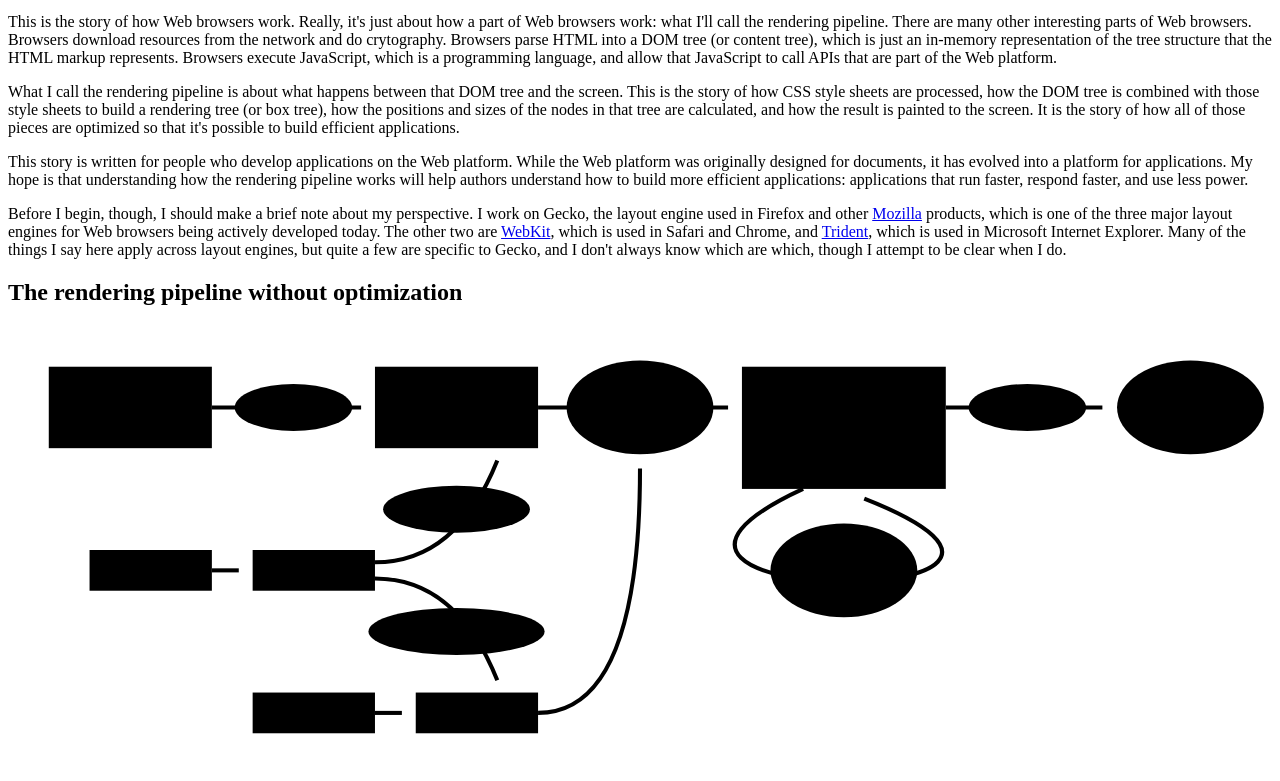
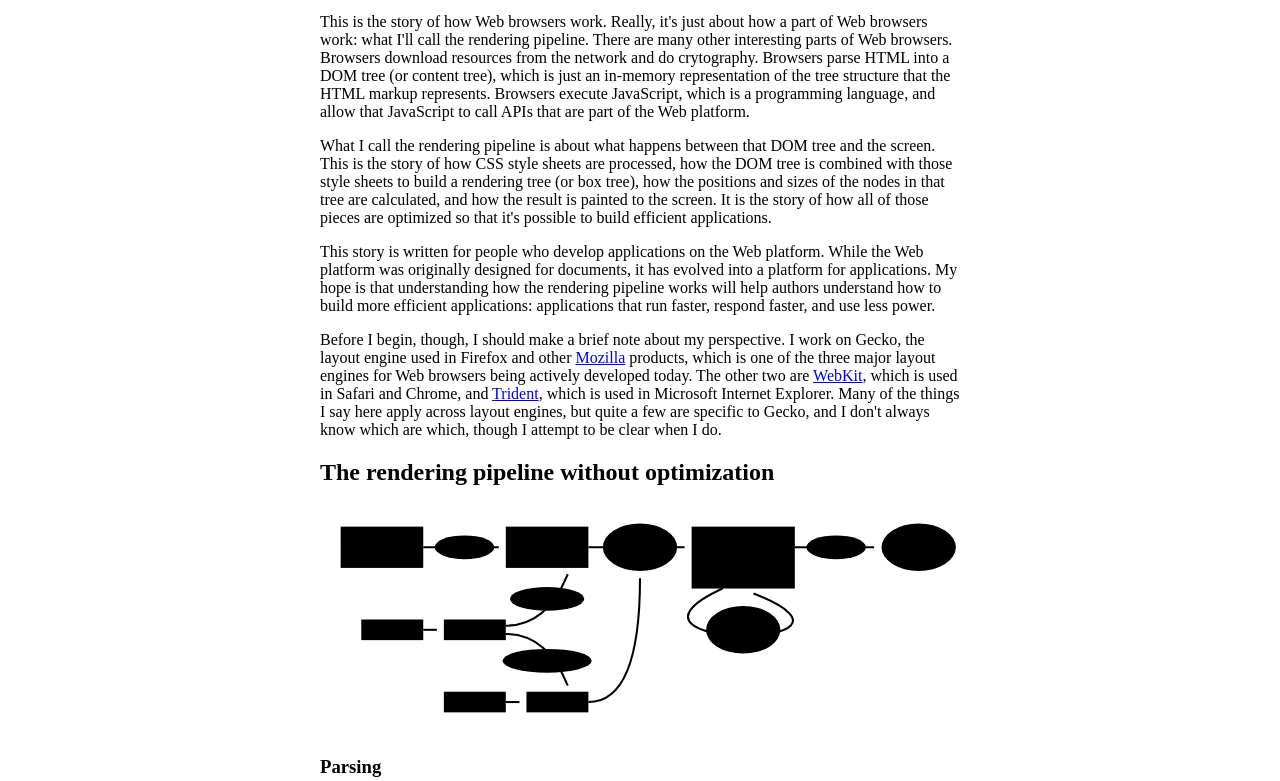
Before and after one commit to dbaron/browser-rendering, a plain HTML site: page index.html in a window 1280 px wide. Shown: the part 439-1220 px from the top of the page. Drawn offline with Linux system fonts and the light colour scheme.

Commit message:
Limit width of body.

```diff
--- a/index.html
+++ b/index.html
@@ -3,6 +3,12 @@
 <head>
   <meta charset=UTF-8>
   <title>How browser rendering works</title>
+  <style>
+    body {
+      max-width: 40em;
+      margin-left: auto; margin-right: auto;
+    }
+  </style>
 </head>
 <body>
 <h1><a id="user-content-how-browser-rendering-works" class="anchor" href="#how-browser-rendering-works" aria-hidden="true"><span class="octicon octicon-link"></span></a>How browser rendering works</h1>
```
